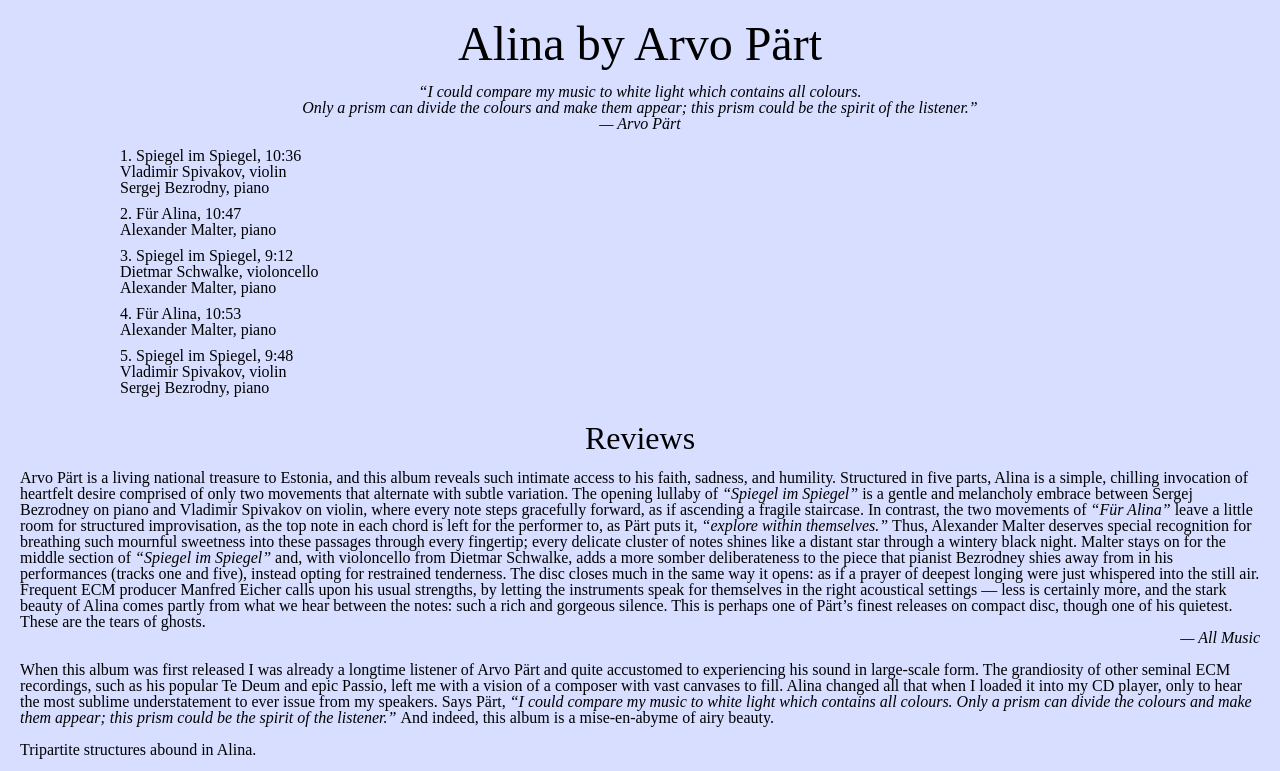
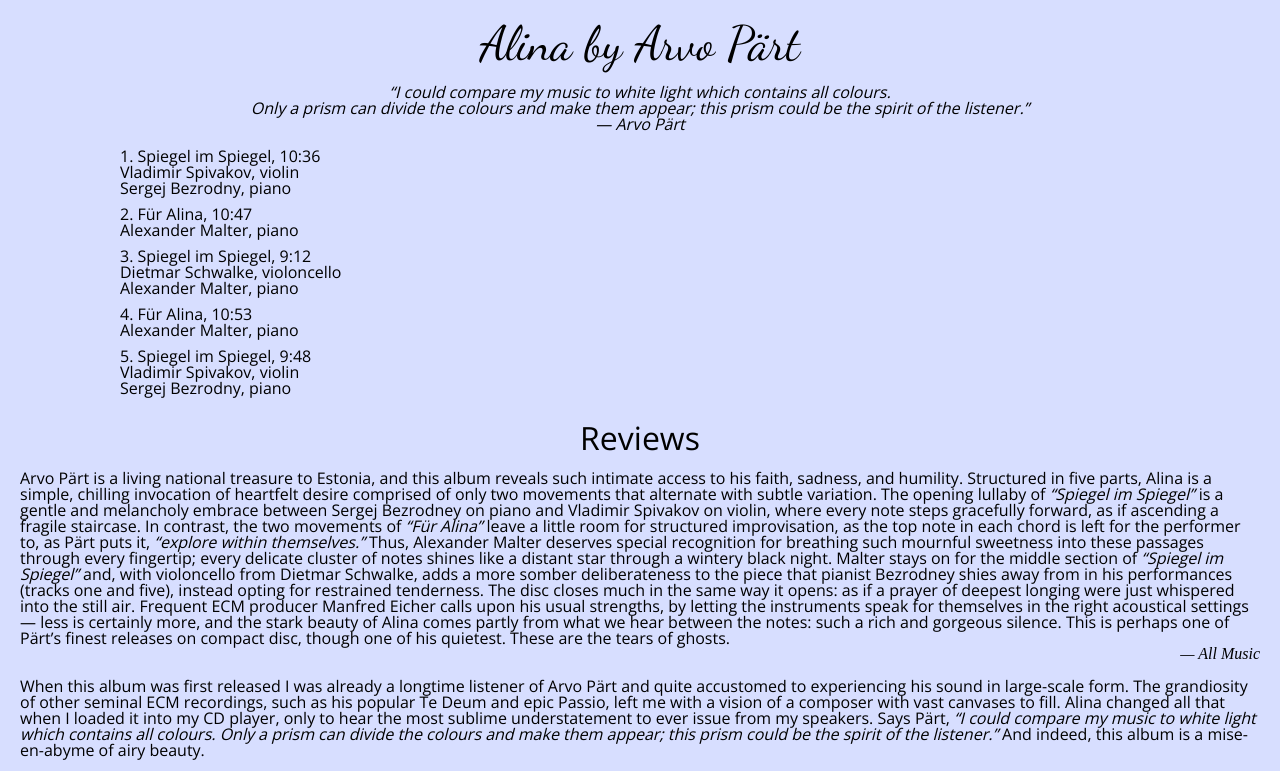
Before and after one commit to vhoff92/Assignment2, a plain HTML site: page index.html in a window 1280 px wide. Shown: the top 771 px of the page. Drawn offline with nearby package versions, Linux system fonts and the light colour scheme.

Commit message:
font chnages

```diff
--- a/css/style.css
+++ b/css/style.css
@@ -6,11 +6,14 @@ body {
 h1 {
    font-size: 3em;
    text-align: center;
+   font-family: 'Dancing Script', cursive;
 }
 
 h2 {
    font-size: 2em;
    text-align: center;
+   font-family: 'Open Sans', sans-serif;
+   font-weight: 400;
 }
 address {
    text-align: right;
@@ -27,8 +30,16 @@ address {
 
 ol {
    margin-left: 100px;
+   font-family: 'Open Sans', sans-serif;
+   font-weight: 300;
 }
 
 li {
    padding-bottom:10px;
+   font-family: 'Open Sans', sans-serif;
+   font-weight: 300;
 }
+p {
+   font-family: 'Open Sans', sans-serif;
+   font-weight: 400;
+}
--- a/index.html
+++ b/index.html
@@ -5,6 +5,8 @@
       <title>Alina by Arvo Pärt</title>
       <link rel="stylesheet" href="css/base.css">
       <link rel="stylesheet" href="css/style.css">
+      <link href='http://fonts.googleapis.com/css?family=Open+Sans:400,300' rel='stylesheet' type='text/css'>
+      <link href='http://fonts.googleapis.com/css?family=Dancing+Script' rel='stylesheet' type='text/css'>
    </head>
    <body>
    <h1>Alina by Arvo Pärt</h1>
```
Lines whose indentation alone changed are shown as unchanged.
